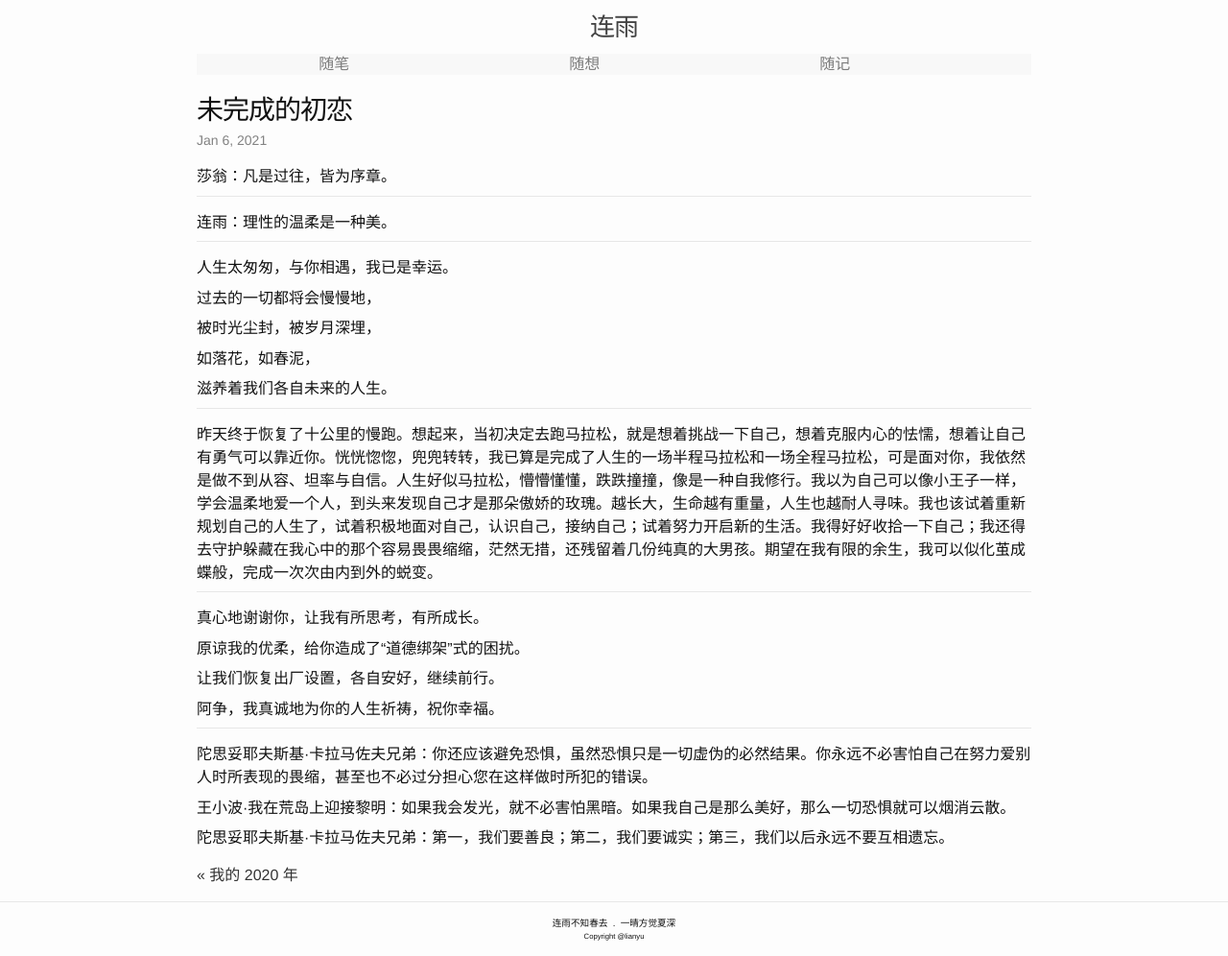
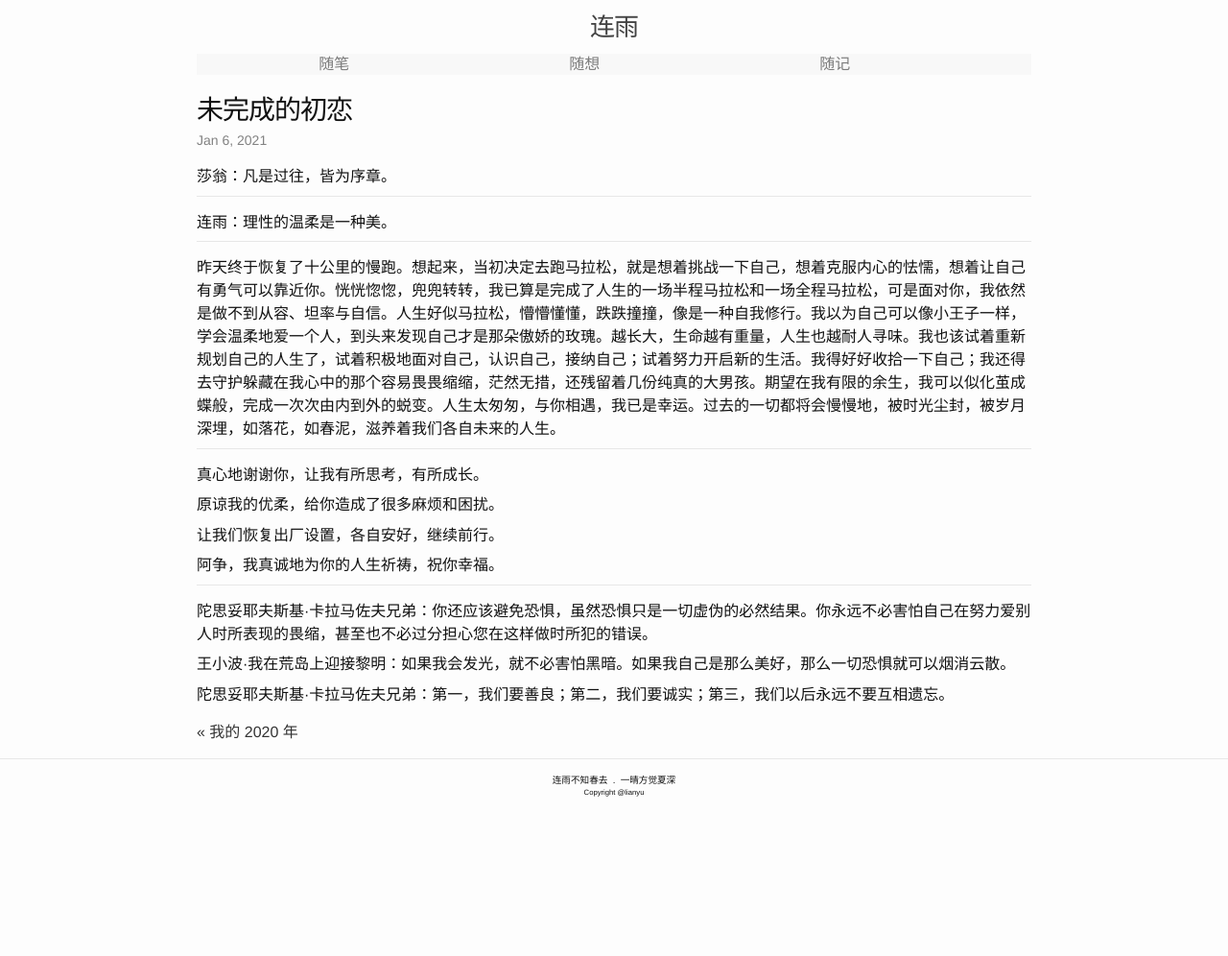
Before and after one commit to lianyu1115/lianyu, a Jekyll site: the page built from _journals/2021-01-06-未完成的初恋.md, in a window 1280 px wide. Shown: the whole page at 96% size. Built offline with Jekyll 4.4.1, drawn with Linux system fonts in a browser that asks for light colours; after the commit the page ends 900 px from its top, so only the background shows below that.

Commit message:
Update 2021-01-06-未完成的初恋.md

```diff
--- a/_journals/2021-01-06-未完成的初恋.md
+++ b/_journals/2021-01-06-未完成的初恋.md
@@ -14,25 +14,13 @@
 
 - - -
 
-人生太匆匆，与你相遇，我已是幸运。
-
-过去的一切都将会慢慢地，
-
-被时光尘封，被岁月深埋，
-
-如落花，如春泥，
-
-滋养着我们各自未来的人生。
-
-- - -
-
-昨天终于恢复了十公里的慢跑。想起来，当初决定去跑马拉松，就是想着挑战一下自己，想着克服内心的怯懦，想着让自己有勇气可以靠近你。恍恍惚惚，兜兜转转，我已算是完成了人生的一场半程马拉松和一场全程马拉松，可是面对你，我依然是做不到从容、坦率与自信。人生好似马拉松，懵懵懂懂，跌跌撞撞，像是一种自我修行。我以为自己可以像小王子一样，学会温柔地爱一个人，到头来发现自己才是那朵傲娇的玫瑰。越长大，生命越有重量，人生也越耐人寻味。我也该试着重新规划自己的人生了，试着积极地面对自己，认识自己，接纳自己；试着努力开启新的生活。我得好好收拾一下自己；我还得去守护躲藏在我心中的那个容易畏畏缩缩，茫然无措，还残留着几份纯真的大男孩。期望在我有限的余生，我可以似化茧成蝶般，完成一次次由内到外的蜕变。
+昨天终于恢复了十公里的慢跑。想起来，当初决定去跑马拉松，就是想着挑战一下自己，想着克服内心的怯懦，想着让自己有勇气可以靠近你。恍恍惚惚，兜兜转转，我已算是完成了人生的一场半程马拉松和一场全程马拉松，可是面对你，我依然是做不到从容、坦率与自信。人生好似马拉松，懵懵懂懂，跌跌撞撞，像是一种自我修行。我以为自己可以像小王子一样，学会温柔地爱一个人，到头来发现自己才是那朵傲娇的玫瑰。越长大，生命越有重量，人生也越耐人寻味。我也该试着重新规划自己的人生了，试着积极地面对自己，认识自己，接纳自己；试着努力开启新的生活。我得好好收拾一下自己；我还得去守护躲藏在我心中的那个容易畏畏缩缩，茫然无措，还残留着几份纯真的大男孩。期望在我有限的余生，我可以似化茧成蝶般，完成一次次由内到外的蜕变。人生太匆匆，与你相遇，我已是幸运。过去的一切都将会慢慢地，被时光尘封，被岁月深埋，如落花，如春泥，滋养着我们各自未来的人生。
 
 - - -
 
 真心地谢谢你，让我有所思考，有所成长。
 
-原谅我的优柔，给你造成了“道德绑架”式的困扰。
+原谅我的优柔，给你造成了很多麻烦和困扰。
 
 让我们恢复出厂设置，各自安好，继续前行。
 
```
